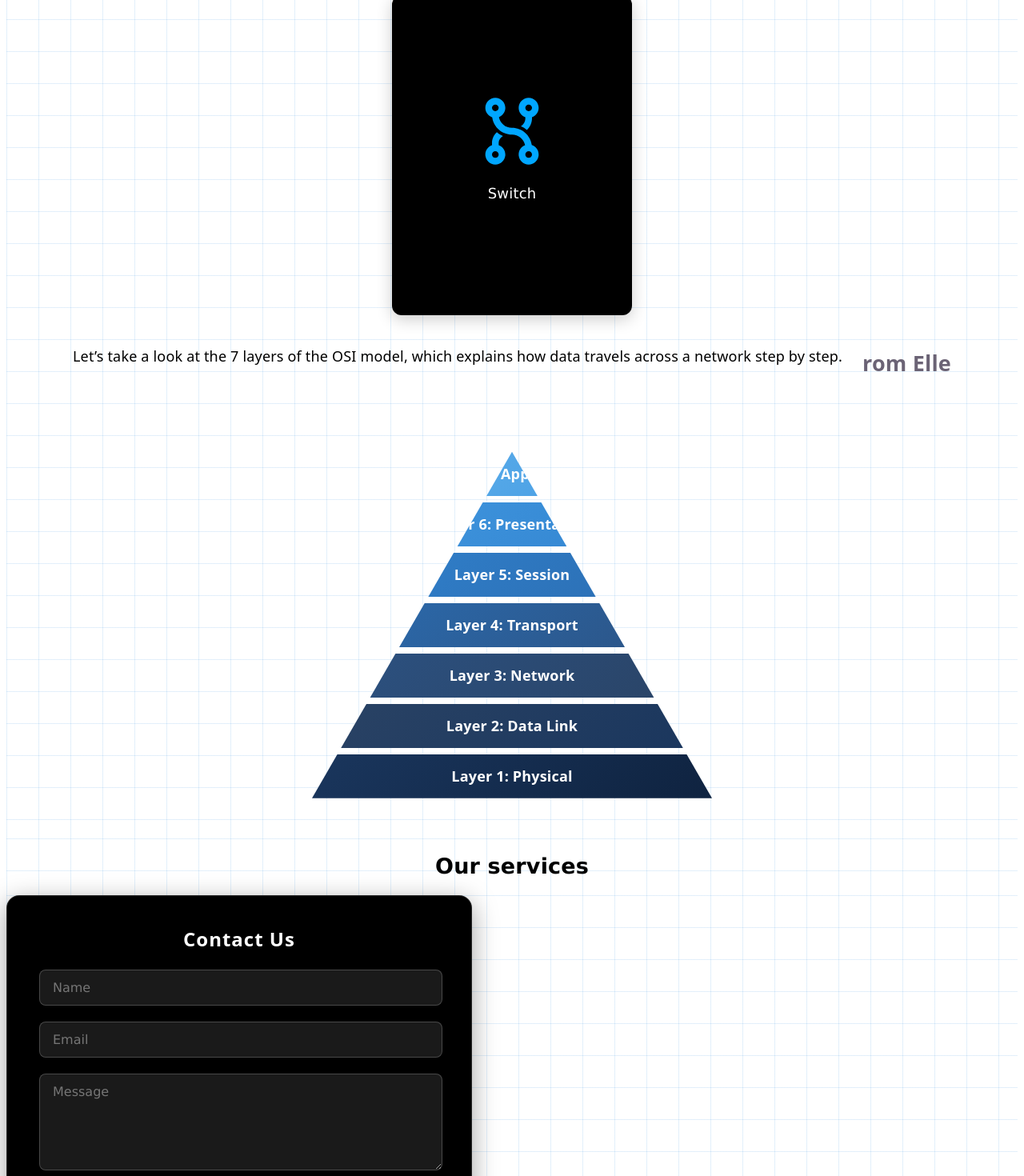
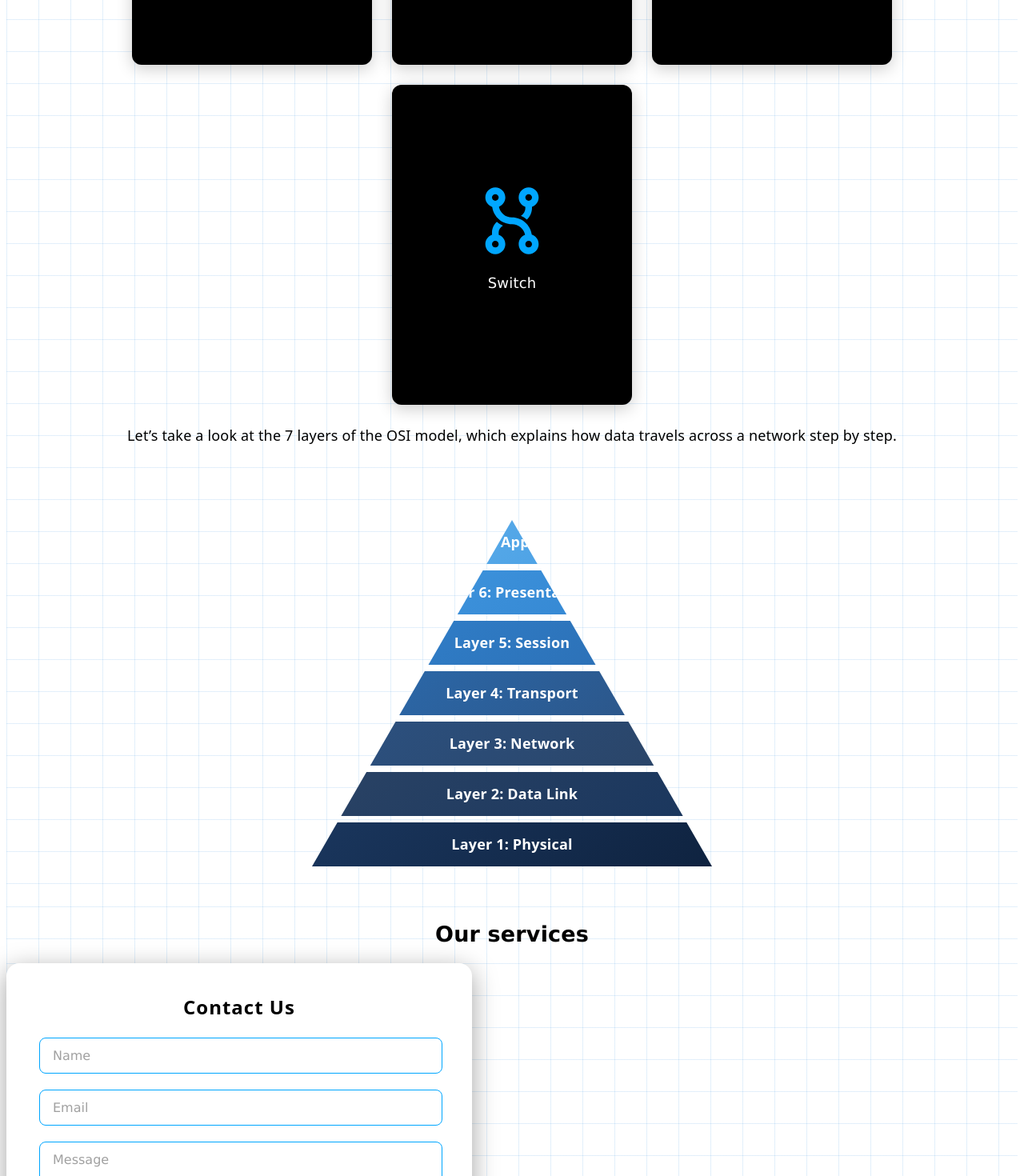
Before and after one commit to EdwardSumague10/ImmUNIX, a React (Vite) app: page / in a window 1280 px wide. Shown: the part 1330-2800 px from the top of the page at 80% size. Built offline with nearby package versions, Linux system fonts and the light colour scheme.

Commit message:
updateeeeee

```diff
--- a/index.html
+++ b/index.html
@@ -3,6 +3,6 @@
   <body>
     <div id="root"></div>
     <script type="module" src="/src/main.tsx"></script>
-    <meta name="viewport" content="width=device-width, initial-scale=1.0">
+    <meta name="viewport" content="width=device-width, initial-scale=1.0"></meta>
   </body>
 </html>
--- a/src/Blog.css
+++ b/src/Blog.css
@@ -1,7 +1,6 @@
 .blog {
   min-height: 100vh;
   width: 100%;
-  margin-top: auto;
 }
 
 .box-container {
@@ -10,6 +9,7 @@
   justify-content: center;
   align-items: center;
   flex-wrap: wrap;
+  margin-top: 4vh;
 }
 
 .box {
--- a/src/Blog.tsx
+++ b/src/Blog.tsx
@@ -4,6 +4,7 @@ import { BsFillRouterFill } from "react-icons/bs";
 import { GiFirewall } from "react-icons/gi";
 import { TiFlowSwitch } from "react-icons/ti";
 import Pyramid from "./components/Pyramid";
+
 
 function Blog() {
   return (
@@ -81,9 +82,6 @@ function Blog() {
             how data travels across a network step by step.
           </p>
         </div>
-        <div>
-          <h1>rom Elle</h1>
-        </div>
         <div className="comp">
           <Pyramid />
         </div>
--- a/src/Contact.css
+++ b/src/Contact.css
@@ -25,7 +25,7 @@
   max-width: 500px;
   padding: 40px;
   border-radius: 16px;
-  background: rgb(0, 0, 0);
+  background: rgb(255, 255, 255);
 
   /* Blurs whatever is behind this box */
   backdrop-filter: blur(15px);
@@ -33,7 +33,7 @@
 
   border: 1px solid rgba(255, 255, 255, 0.15);
   box-shadow: 0 8px 32px 0 rgba(0, 0, 0, 0.37);
-  color: #ffffff;
+  color: #000000;
 }
 
 .form-container h2 {
@@ -53,7 +53,7 @@
   display: block;
   margin-bottom: 8px;
   font-size: 14px;
-  color: rgba(255, 255, 255, 0.8);
+  color: rgba(0, 0, 0, 0.265);
 }
 
 .input-group input,
@@ -61,10 +61,10 @@
   width: 100%;
   padding: 12px 16px;
   font-family: Verdana, Geneva, Tahoma, sans-serif;
-  background: rgba(255, 255, 255, 0.1);
-  border: 1px solid rgba(255, 255, 255, 0.2);
+  background: rgb(255, 255, 255);
+  border: 1px solid #00a6ff;
   border-radius: 8px;
-  color: #fff;
+  color: #000000;
   font-size: 16px;
   outline: none;
   transition: all 0.3s ease;
@@ -77,17 +77,16 @@
 }
 
 .input-group ::placeholder {
-  color: rgba(255, 255, 255, 0.4);
+  color: rgba(0, 0, 0, 0.373);
 }
 
-/* 4. The Submit Button */
 .submit-btn {
   width: 100%;
   padding: 14px;
   background-color: #00a6ff;
   border: none;
   border-radius: 8px;
-  color: white;
+  color: rgb(0, 0, 0);
   font-size: 16px;
   font-weight: bold;
   cursor: pointer;
--- a/src/Contact.tsx
+++ b/src/Contact.tsx
@@ -33,7 +33,7 @@ function Contact() {
     console.log("Form Submitted:", formData);
     alert("Message sent! Thanks for getting in touch.");
 
-    // Clear the form fields after successful submission
+
     setFormData({ name: "", email: "", message: "" });
   };
 
--- a/src/Hero.css
+++ b/src/Hero.css
@@ -58,6 +58,10 @@
   color: #00a6ff;
 }
 
+.more {
+  margin-top: 10vh;
+}
+
 .more a {
   margin-left: 11vh;
   text-decoration: none;
--- a/src/Hero.tsx
+++ b/src/Hero.tsx
@@ -5,7 +5,7 @@ import { SiPython } from "react-icons/si";
 import { FaReact } from "react-icons/fa";
 import { FaFlutter } from "react-icons/fa6";
 import { FaAws } from "react-icons/fa6";
-<meta name="viewport" content="width=device-width, initial-scale=1.0"></meta>
+
 
 
 function Hero() {
--- a/src/Nav.css
+++ b/src/Nav.css
@@ -25,8 +25,6 @@
   gap: 50px;
   padding-right: 70vh;
 
-  font-family: Verdana, Geneva, Tahoma, sans-serif;
-  color: rgb(255, 255, 255);
   list-style: none;
 }
 
@@ -38,7 +36,7 @@
   text-decoration: none;
 }
 
-.icons {
+.icons  {
   display: flex;
   align-items: center;
   justify-content: center;
@@ -48,7 +46,7 @@
   padding-top: 5px;
 }
 
-.navlinks a::after {
+.navlinks a::before {
   content: "";
   position: absolute;
   left: 0;
@@ -94,10 +92,9 @@
     align-content: center;
     background-color: #000000;
 
-
   }
 
-  /* 3. Scale down the logo size slightly so it fits small phone screens */
+
   .logo a {
     height: 60px;
     display: flex;
@@ -105,23 +102,20 @@
     width: auto;
   }
 
-  /* 4. Reduce gap between menu links so they fit on one line or wrap neatly */
   .navlinks {
+    display: flex;
     gap: 10px;
-    margin-left: 0;
   }
 
-  /* 5. Make font size smaller for mobile reading */
   .navlinks a {
     font-size: 9px;
     padding: 5px 0;
     width: auto;
   }
 
-  /* 6. Reduce icon sizes or gaps slightly */
-  .icons {
-    gap: 15px;
-    margin-left: 0;
+  .icons a {
+    gap: 5px;
+    width: auto;
   }
 }
 
--- a/src/Services.css
+++ b/src/Services.css
@@ -8,7 +8,7 @@
 .creator {
     font-family: Verdana, Geneva, Tahoma, sans-serif;
 
-    color: black;
+    color: rgb(0, 0, 0);
     width: 100%;
     display: flex;
     justify-content: center;
```
Also changed, not shown: src/index.css (line endings or trailing spaces).
